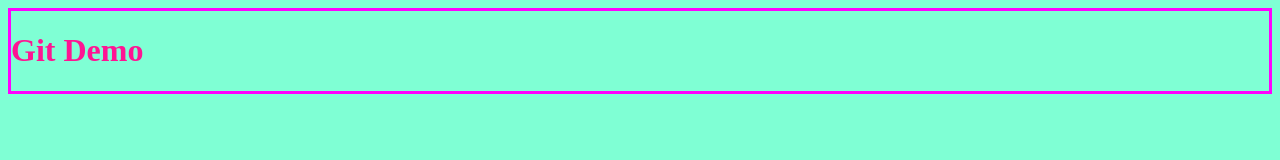
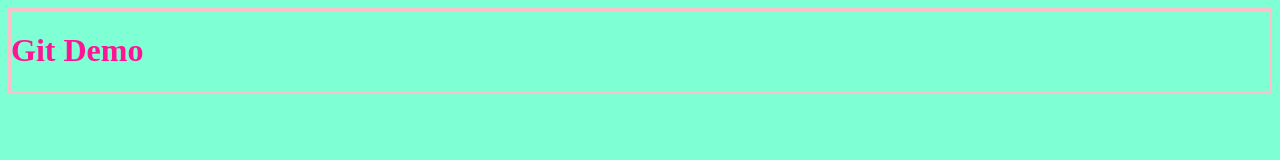
Before and after one commit to jmrodri610/git-demo, a plain HTML site: page index.html in a window 1280 px wide. Drawn offline with Linux system fonts and the light colour scheme.

Commit message:
changed border color

```diff
--- a/style.css
+++ b/style.css
@@ -1,6 +1,6 @@
 body {
     background-color: aquamarine;
-    border: solid 3px fuchsia;
+    border: solid 3px pink;
 }
 
 h1 {
```
